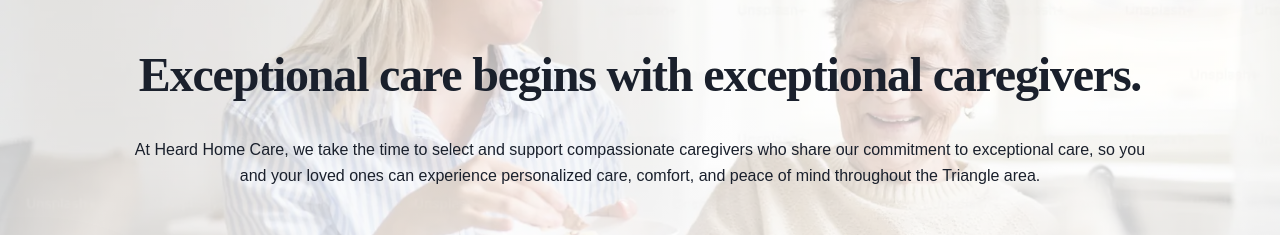
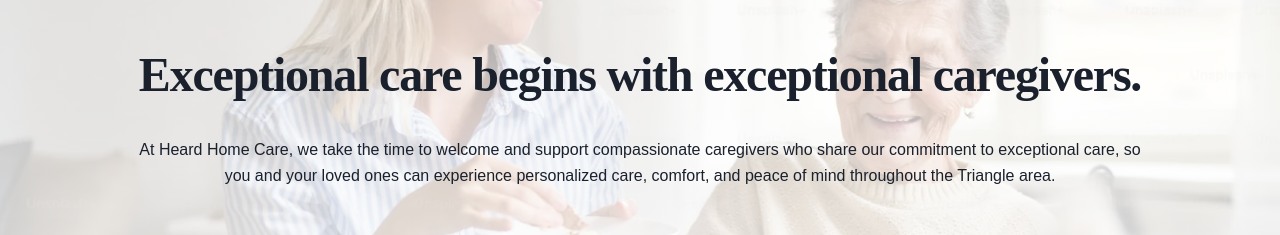
Before and after one commit to heardhomecare/homecare, a Next.js app: page / in a window 1280 px wide. Shown: the part 327-562 px from the top of the page. Built offline with nearby package versions, Linux system fonts and the light colour scheme; no server answers; the database is empty; a web font is replaced by a local one.

Commit message:
Update hero subtext: 'select' to 'welcome' caregivers
Co-authored-by: Cursor <cursoragent@cursor.com>

```diff
--- a/components/home/Hero.tsx
+++ b/components/home/Hero.tsx
@@ -88,7 +88,7 @@ export default function Hero() {
               transition={{ duration: 0.8, delay: 0.6 }}
               className="text-sm md:text-base text-(--brand-black) leading-relaxed w-full max-w-5xl mx-auto font-medium px-1 md:px-0"
             >
-              At Heard Home Care, we take the time to select and support compassionate caregivers who share our commitment to exceptional care, so you and your loved ones can experience personalized care, comfort, and peace of mind throughout the Triangle area.
+              At Heard Home Care, we take the time to welcome and support compassionate caregivers who share our commitment to exceptional care, so you and your loved ones can experience personalized care, comfort, and peace of mind throughout the Triangle area.
             </motion.p>
           </div>
 
```
